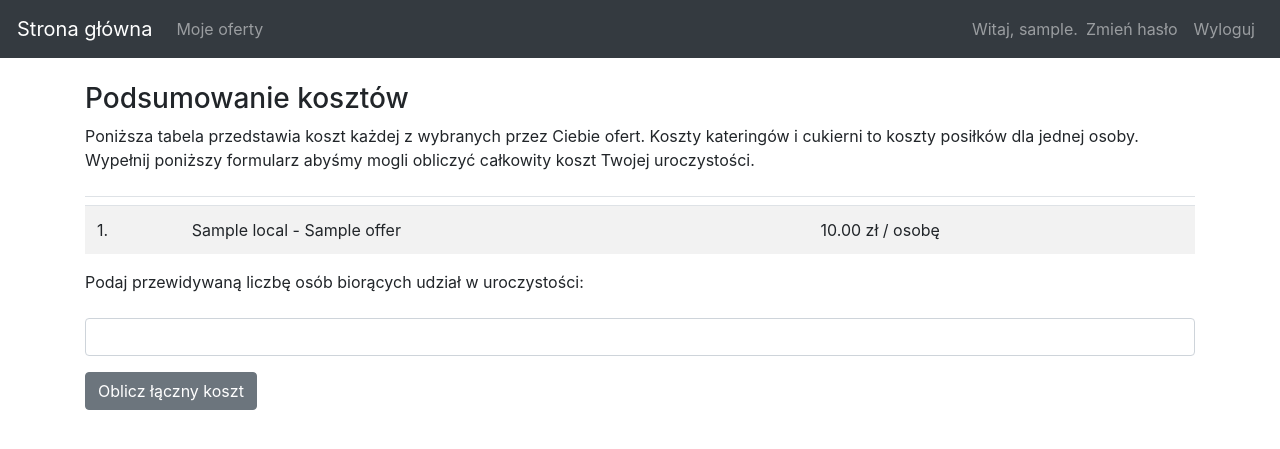
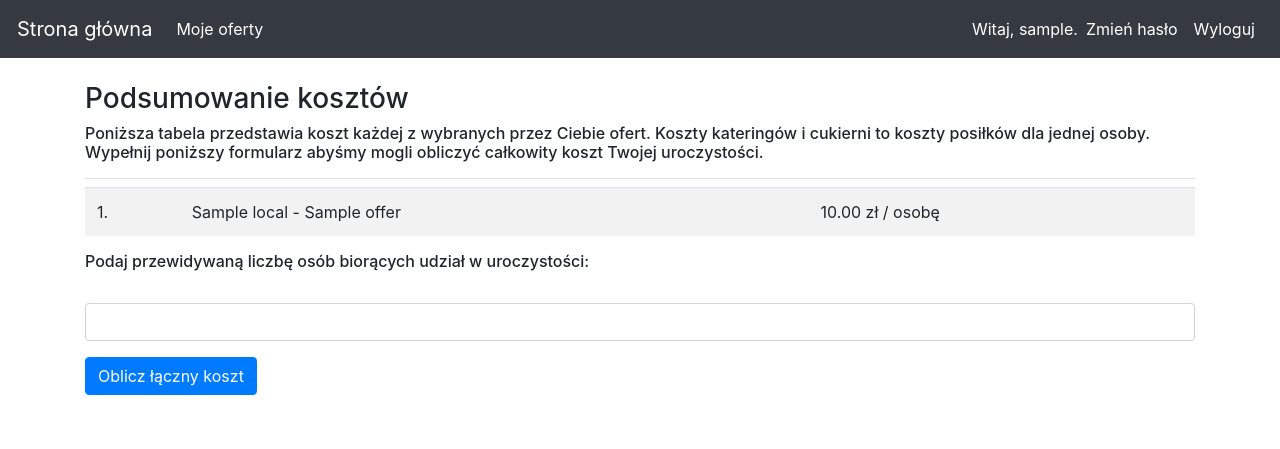
Before and after one commit to TomSpp/special_events_organizer, a Django app: page /estimate_costs/ in a window 1280 px wide. Shown: the top 449 px of the page. Run offline with Django 3.2, Linux system fonts and the light colour scheme; a user stored in the database is signed in; tables that the repository leaves empty hold one stand-in row (values such as "Sample post"); some libraries are stand-ins or nearby versions.

Commit message:
last visual changes

```diff
--- a/account/templates/account/register.html
+++ b/account/templates/account/register.html
@@ -6,7 +6,7 @@
 {% endblock %}
 
 {% block content %}
-    <p>Wypełnij poniższy formularz, aby się zarejestrować:</p>
+    <h6>Wypełnij poniższy formularz, aby się zarejestrować:</h6>
     <form action="." method="post">
         {% bootstrap_form user_form %}
         {% csrf_token %}
--- a/account/urls.py
+++ b/account/urls.py
@@ -5,6 +5,7 @@ from . import views
 
 app_name = 'account'
 urlpatterns = [
+    path('register/', views.register, name='register'),
     path('login/', auth_views.LoginView.as_view(), name='login'),
     path('logout/', auth_views.LogoutView.as_view(), name='logout'),
     path('password_change/', auth_views.PasswordChangeView.as_view(
@@ -19,5 +20,4 @@ urlpatterns = [
         success_url=reverse_lazy('account:password_reset_complete')
     ), name='password_reset_confirm'),
     path('reset/done/', auth_views.PasswordResetCompleteView.as_view(), name='password_reset_complete'),
-    path('register/', views.register, name='register'),
 ]
--- a/main_system/templates/base.html
+++ b/main_system/templates/base.html
@@ -24,7 +24,7 @@
             <ul class="navbar-nav mr-auto">
                 {% if user.is_authenticated %}
                 <li class="nav-item">
-                    <a class="nav-link" href="{% url 'main_system:user_panel' %}">Moje oferty</a>
+                    <a class="nav-link text-white" href="{% url 'main_system:user_panel' %}">Moje oferty</a>
                 </li>
                 {% endif %}
             </ul>
@@ -32,20 +32,20 @@
             <ul class="navbar-nav ml-auto">
                 {% if user.is_authenticated %}
                 <li class="nav-item">
-                    <span class="navbar-text">Witaj, {{ user.username }}.</span>
+                    <span class="navbar-text text-white">Witaj, {{ user.username }}.</span>
                 </li>
                 <li class="nav-item">
-                    <a class="nav-link" href="{% url 'account:password_change' %}">Zmień hasło</a>
+                    <a class="nav-link text-white" href="{% url 'account:password_change' %}">Zmień hasło</a>
                 </li>
                 <li class="nav-item">
-                    <a class="nav-link" href="{% url 'account:logout' %}">Wyloguj</a>
+                    <a class="nav-link text-white" href="{% url 'account:logout' %}">Wyloguj</a>
                 </li>
                 {% else %}
                 <li class="nav-item">
-                    <a class="nav-link" href="{% url 'account:login' %}">Zaloguj</a>
+                    <a class="nav-link text-white" href="{% url 'account:login' %}">Zaloguj</a>
                 </li>
                 <li class="nav-item">
-                    <a class="nav-link" href="{% url 'account:register' %}">Zarejestruj</a>
+                    <a class="nav-link text-white" href="{% url 'account:register' %}">Zarejestruj</a>
                 </li>
                 {% endif %}
             </ul>
--- a/main_system/templates/user_panel/confirm_removing_offer.html
+++ b/main_system/templates/user_panel/confirm_removing_offer.html
@@ -1,11 +1,15 @@
 {% extends "base.html" %}
 {% load bootstrap4 %}
+
+{% block page_header %}
+    <h6>Czy na pewno chcesz usunać wybraną ofertę?</h6>
+{% endblock %}
 
 {% block content %}
 <form action="{% url 'main_system:remove_offer' offer.id %}"
       method="post" xmlns="http://www.w3.org/1999/html">
         {% csrf_token %}
-        <p>Czy na pewno chcesz usunać wybraną ofertę?</p>
+
         {% buttons %}
             <button name="submit" class="btn btn-primary">Tak</button>
         {% endbuttons %}
--- a/main_system/templates/user_panel/costs_counting.html
+++ b/main_system/templates/user_panel/costs_counting.html
@@ -3,9 +3,10 @@
 
 {% block page_header %}
     <h3>Podsumowanie kosztów</h3>
-    <p>Poniższa tabela przedstawia koszt każdej z wybranych przez Ciebie ofert. Koszty kateringów i
-    cukierni to koszty posiłków dla jednej osoby. Wypełnij poniższy formularz abyśmy mogli obliczyć całkowity
-        koszt Twojej uroczystości.</p>
+    <h6>Poniższa tabela przedstawia koszt każdej z wybranych przez Ciebie ofert.
+        Koszty kateringów i cukierni to koszty posiłków dla jednej osoby.
+        Wypełnij poniższy formularz abyśmy mogli obliczyć całkowity
+        koszt Twojej uroczystości.</h6>
 {% endblock %}
 
 {% block content %}
@@ -22,15 +23,15 @@
         {% endfor %}
     </table>
     {% if final_cost == 0 %}
-        Podaj przewidywaną liczbę osób biorących udział w uroczystości:
+    <h6>Podaj przewidywaną liczbę osób biorących udział w uroczystości:</h6>
         <form action="." method="post">
             {% bootstrap_form form %}
             {% csrf_token %}
             {% buttons %}
-                <button name="submit" class="btn btn-secondary">Oblicz łączny koszt</button>
+                <button name="submit" class="btn btn-primary">Oblicz łączny koszt</button>
             {% endbuttons %}
         </form>
     {% else %}
-        Koszt wybranych przez Ciebie ofert to {{ final_cost }} zł.
+    <h6>Koszt wybranych przez Ciebie ofert to {{ final_cost }} zł.</h6>
     {% endif %}
 {% endblock %}
```
Also changed, not shown: main_system/templates/main_page/main_page.html (+3 -5 lines), main_system/templates/main_page/offer_list.html (+5 -5 lines), main_system/templates/user_panel/offer_added.html (+8 -3 lines).
